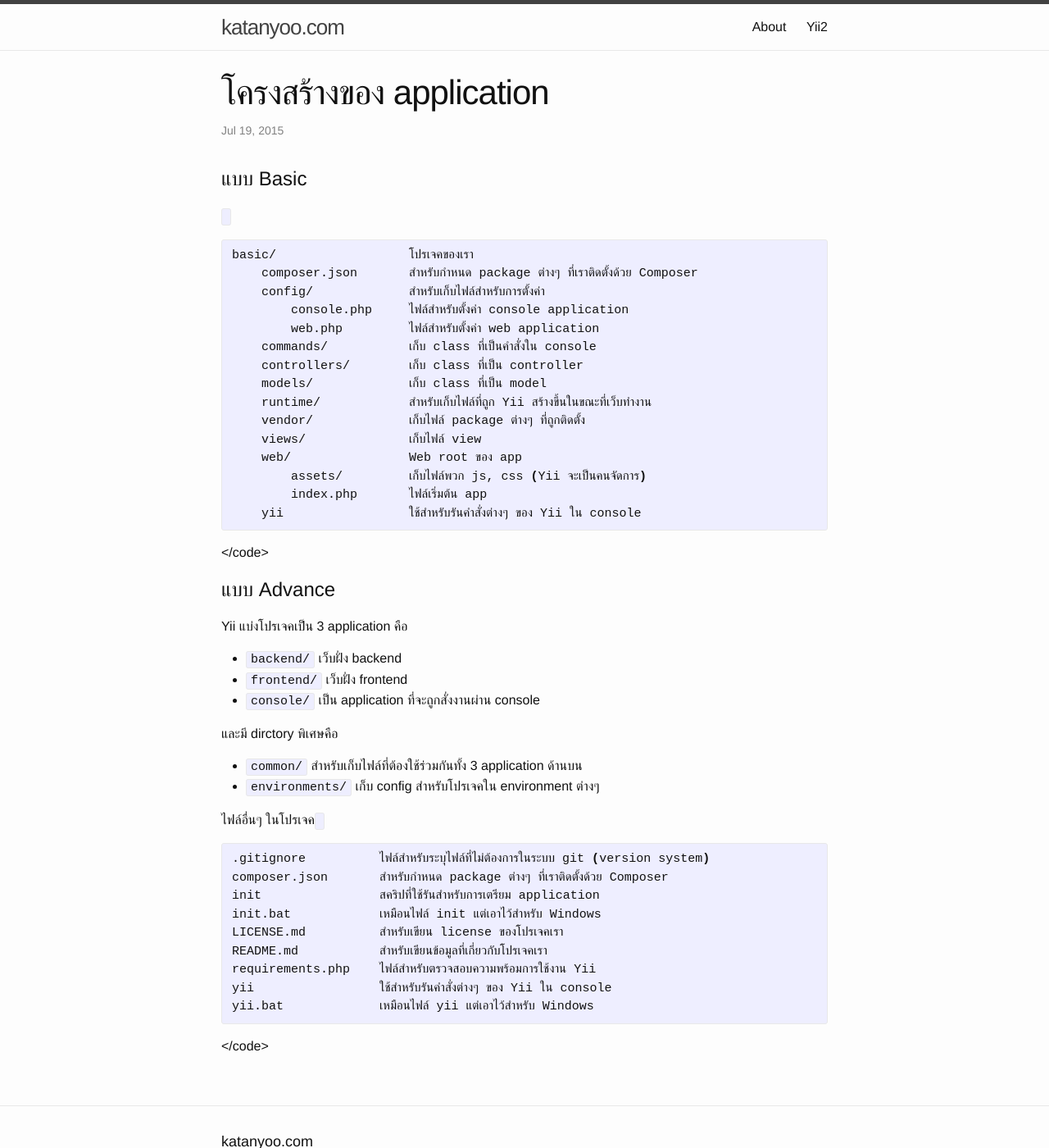
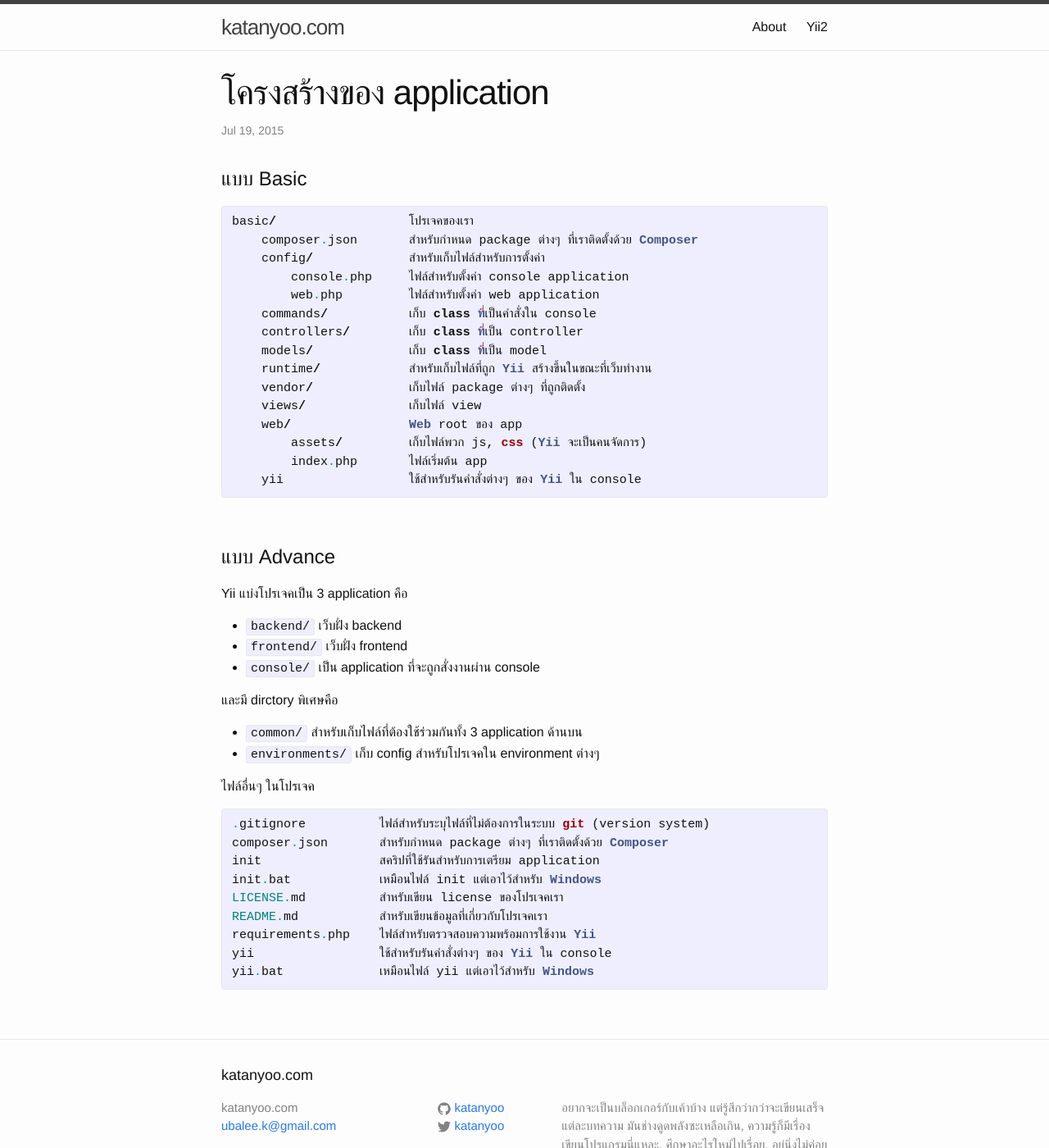
Before and after one commit to katanyoo/katanyoo.github.io, a Jekyll site: the page built from _posts/2015-07-19-application-structure.md, in a window 1280 px wide and 1400 px high. Shown: the whole window at 82% size. Built offline with Jekyll 4.4.1, drawn with Linux system fonts in a browser that asks for light colours.

Commit message:
[fix] mono font application structure

```diff
--- a/_posts/2015-07-19-application-structure.md
+++ b/_posts/2015-07-19-application-structure.md
@@ -7,8 +7,8 @@
 
 แบบ Basic
 =========
-<code>
-{% highlight bash %}
+
+{% highlight php %}
 basic/                  โปรเจคของเรา
     composer.json       สำหรับกำหนด package ต่างๆ ที่เราติดตั้งด้วย Composer
     config/             สำหรับเก็บไฟล์สำหรับการตั้งค่า
@@ -25,7 +25,7 @@
         index.php       ไฟล์เริ่มต้น app
     yii                 ใช้สำหรับรันคำสั่งต่างๆ ของ Yii ใน console
 {% endhighlight %}
-</code>
+
 <br>
 
 แบบ Advance
@@ -43,8 +43,8 @@
 * `environments/` เก็บ config สำหรับโปรเจคใน environment ต่างๆ
 
 ไฟล์อื่นๆ ในโปรเจค
-<code>
-{% highlight bash %}
+
+{% highlight php %}
 .gitignore          ไฟล์สำหรับระบุไฟล์ที่ไม่ต้องการในระบบ git (version system)
 composer.json       สำหรับกำหนด package ต่างๆ ที่เราติดตั้งด้วย Composer
 init                สคริปที่ใช้รันสำหรับการเตรียม application
@@ -55,4 +55,3 @@
 yii                 ใช้สำหรับรันคำสั่งต่างๆ ของ Yii ใน console
 yii.bat             เหมือนไฟล์ yii แต่เอาไว้สำหรับ Windows
 {% endhighlight %}
-</code>
```
